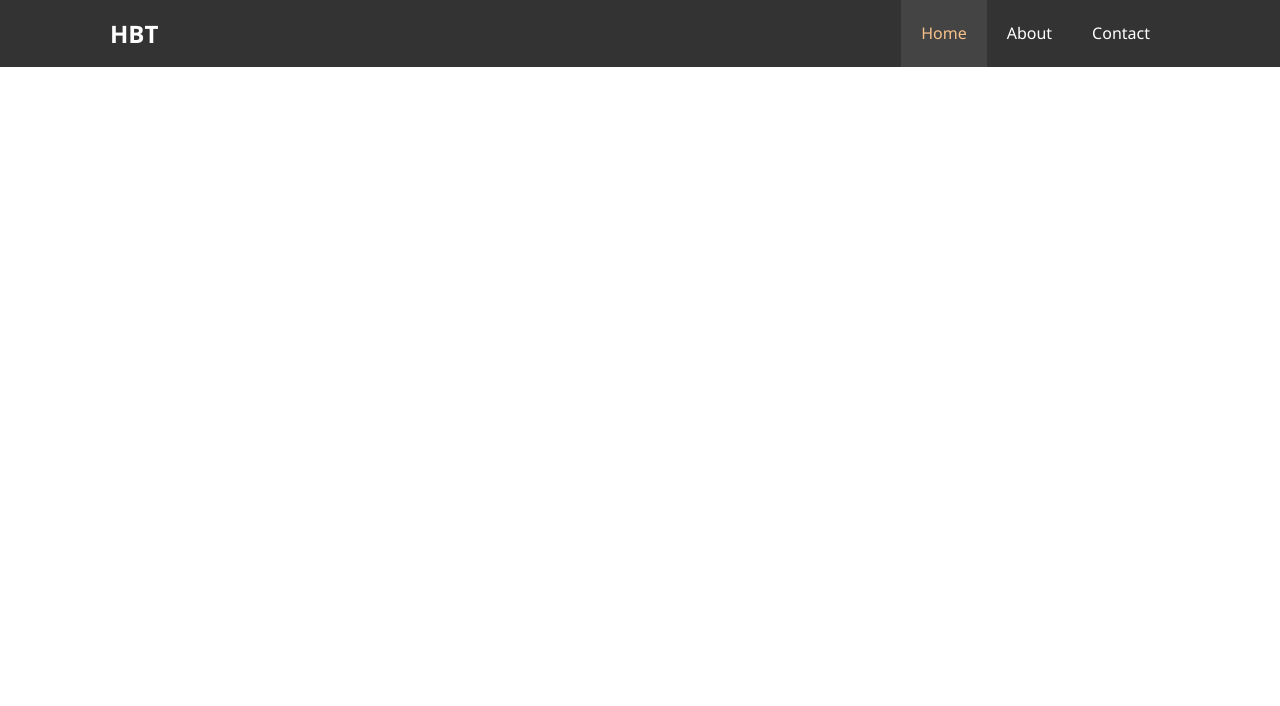
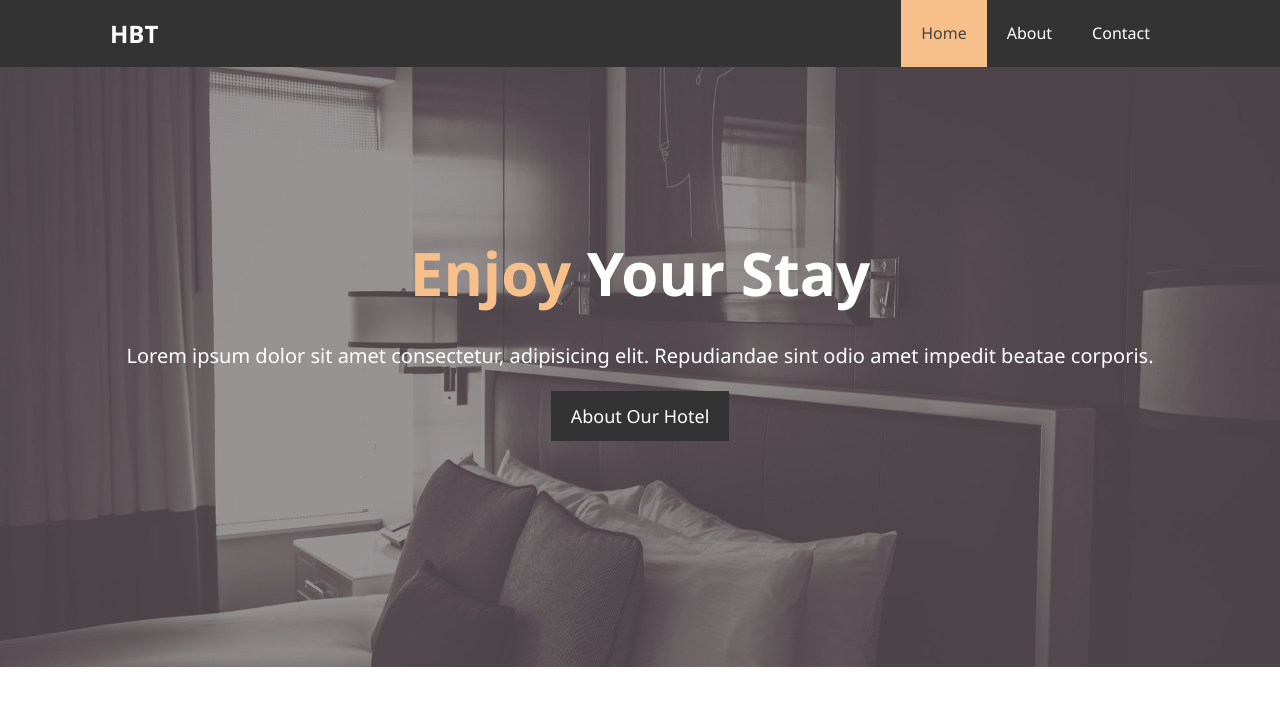
Before and after one commit to hudaprs/css_hotel, a plain HTML site: page index.html in a window 1280 px wide. Drawn offline with Linux system fonts and the light colour scheme.

Commit message:
add showcase

```diff
--- a/css/style.css
+++ b/css/style.css
@@ -4,7 +4,7 @@
   box-sizing: border-box;
 }
 
-/* Main Style */
+/* Main Styling */
 html, body {
   font-family: 'Segoe UI', Tahoma, Geneva, Verdana, sans-serif;
   line-height: 1.7em;
@@ -22,26 +22,48 @@ p {
   margin: 10px 0;
 }
 
-/* Utility Classes */
+/* Utility */
 .container {
   max-width: 1100px;
   margin: auto;
   padding: 0 20px;
 }
 
+.text-primary {
+  color: #f7c08a;
+}
+
+.lead {
+  font-size: 20px;
+}
+
+.btn {
+  color: #fff;
+  background-color: #333;
+  padding: 13px 20px;
+  border: none;
+  cursor: pointer;
+  font-size: 18px;
+}
+
+.btn:hover {
+  background-color: #f7c08a;
+  color: #333;
+}
+
 /* Navbar */
 #navbar {
-  background-color: #333;
+  background: #333;
   overflow: auto;
-}
-
-#navbar a {
-  color: #fff;
 }
 
 #navbar h1 {
   float: left;
   padding-top: 20px;
+}
+
+#navbar a {
+  color: #fff;
 }
 
 #navbar ul {
@@ -61,6 +83,28 @@ p {
 
 #navbar ul li a:hover,
 #navbar ul li a.current {
-  background-color: #444;
-  color: #f7c08a;
+  background-color: #f7c08a;
+  color: #444;
 }
+
+/* Showcase */
+#showcase {
+  background: url('../img/showcase.jpg') center center/cover;
+  height: 600px;
+}
+
+#showcase .showcase-content {
+  text-align: center;
+  color: #fff;
+  padding-top: 170px;
+}
+
+#showcase .showcase-content h1 {
+  font-size: 60px;
+  line-height: 1.2em;
+}
+
+#showcase .showcase-content p {
+  padding-bottom: 20px;
+  line-height: 1.7em;
+}
--- a/index.html
+++ b/index.html
@@ -36,6 +36,22 @@
         </ul>
       </div>
     </nav>
+
+    <div id="showcase">
+      <div class="container">
+        <div class="showcase-content">
+          <h1>
+            <span class="text-primary">
+              Enjoy
+            </span>
+            Your Stay</h1>
+            <p class="lead">Lorem ipsum dolor sit amet consectetur, adipisicing elit. Repudiandae sint odio amet impedit beatae corporis.</p>
+            <a href="#" class="btn">
+              About Our Hotel
+            </a>
+        </div>
+      </div>
+    </div>
   </header>
 </body>
 </html>
```
